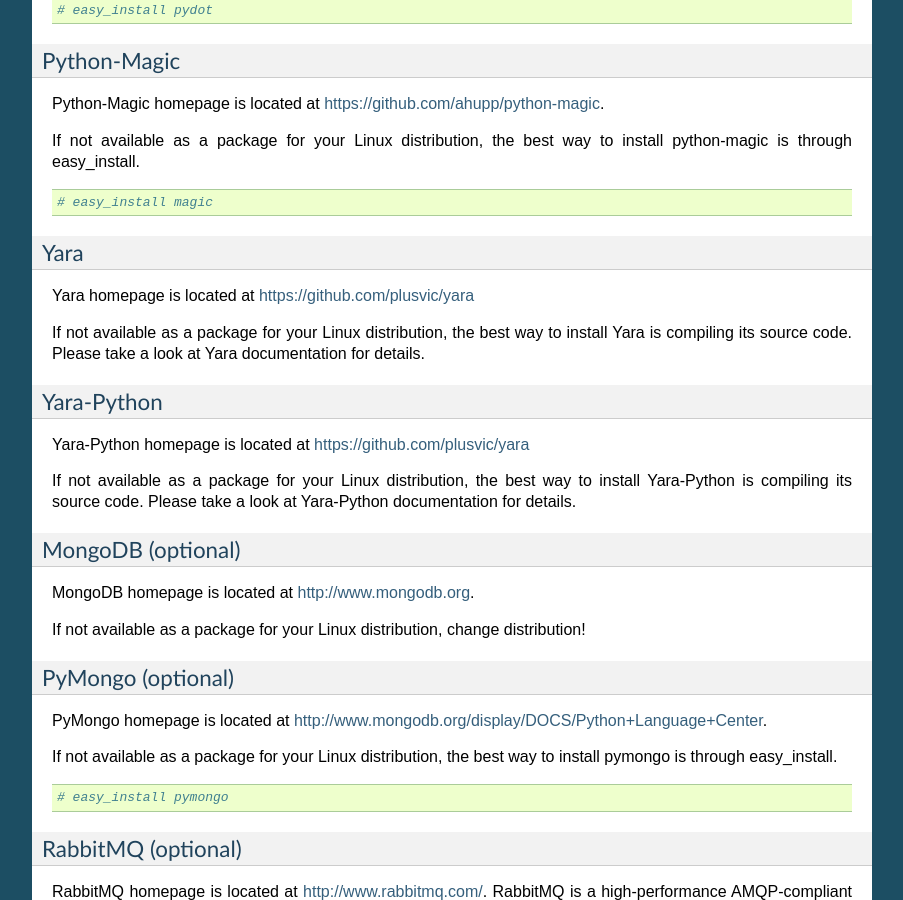
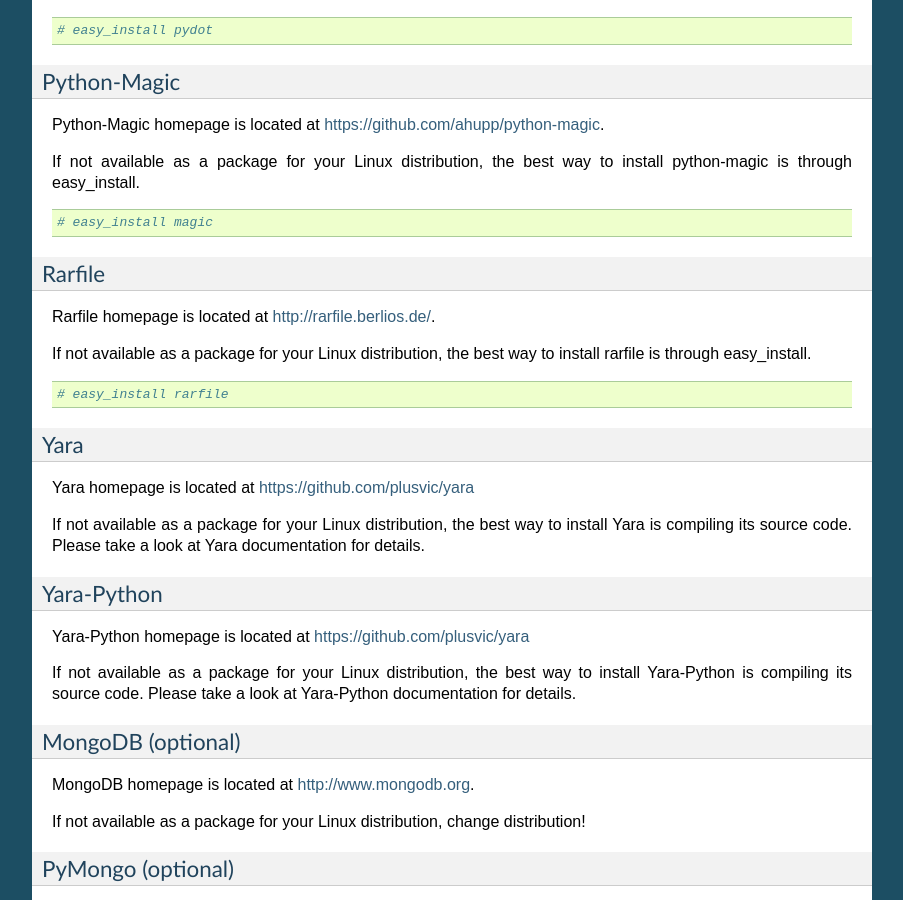
Before and after one commit to buffer/thug, a Sphinx documentation site: the page built from doc/source/build.rst, in a window 1280 px wide and 900 px high, scrolled down 4567 px. Shown: the whole window, without its empty margins (198-1101 px from the left). Built offline with Sphinx 7.4.7, drawn with Linux system fonts in a browser that asks for light colours.

Commit message:
Updated documentation

```diff
--- a/doc/source/build.rst
+++ b/doc/source/build.rst
@@ -24,6 +24,7 @@
 * Pyparsing
 * Pydot
 * Python-Magic
+* Rarfile
 * Yara 2.0
 * Yara-Python 2.0
 * MongoDB (optional)
@@ -326,6 +327,19 @@
         # easy_install magic
 
 
+Rarfile
+^^^^^^^
+
+Rarfile homepage is located at http://rarfile.berlios.de/.
+
+If not available as a package for your Linux distribution, the best way
+to install rarfile is through easy_install.
+
+.. code-block:: sh
+
+        # easy_install rarfile
+
+
 Yara
 ^^^^
 
```
Also changed, not shown: README.md (+2 -0 lines).
